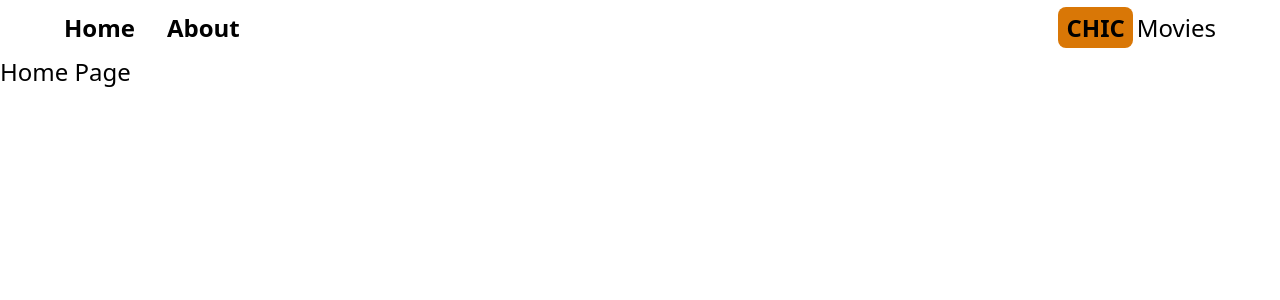
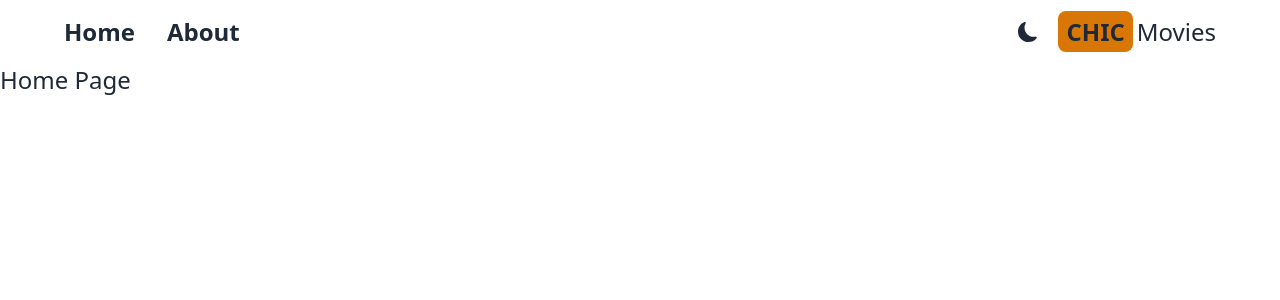
Before and after one commit to codexive-zech/Movies-App, a Next.js app: page / in a window 1280 px wide. Shown: the top 300 px of the page. Built offline with nearby package versions, Linux system fonts and the light colour scheme.

Commit message:
Implemented Light/Dark Mode Toggle switch

```diff
--- a/package.json
+++ b/package.json
@@ -13,6 +13,7 @@
     "eslint": "8.38.0",
     "eslint-config-next": "13.3.0",
     "next": "13.3.0",
+    "next-themes": "^0.2.1",
     "postcss": "8.4.21",
     "react": "18.2.0",
     "react-dom": "18.2.0",
--- /dev/null
+++ b/src/app/components/DarkModeSwitch.jsx
@@ -0,0 +1,35 @@
+"use client";
+
+import React, { useState, useEffect } from "react";
+import { MdLightMode } from "react-icons/md";
+import { BsFillMoonFill } from "react-icons/bs";
+import { useTheme } from "next-themes";
+
+const DarkModeSwitch = () => {
+  const { systemTheme, theme, setTheme } = useTheme();
+  const [mounted, setMounted] = useState(false);
+
+  useEffect(() => {
+    setMounted(true);
+  }, []);
+
+  const currentTheme = theme === "system" ? systemTheme : theme;
+  return (
+    <>
+      {mounted &&
+        (currentTheme === "dark" ? (
+          <MdLightMode
+            className="dark-mode-toggle"
+            onClick={() => setTheme("light")}
+          />
+        ) : (
+          <BsFillMoonFill
+            className="dark-mode-toggle"
+            onClick={() => setTheme("dark")}
+          />
+        ))}
+    </>
+  );
+};
+
+export default DarkModeSwitch;
--- a/src/app/components/Header.jsx
+++ b/src/app/components/Header.jsx
@@ -1,17 +1,18 @@
 import Link from "next/link";
 import React from "react";
-import { NavItems } from ".";
+import { DarkModeSwitch, NavItems } from ".";
 
 const Header = () => {
   return (
-    <div className=" flex items-center justify-between py-5 lg:py-3 w-[90vw] lg:max-w-6xl mx-auto">
+    <div className=" flex items-center justify-between py-5 lg:py-4 w-[90vw] lg:max-w-6xl mx-auto">
       {/* Nav Menu */}
       <div>
         <NavItems />
       </div>
 
       {/* Nav Logo and Dark Mode Toggle */}
-      <div>
+      <div className=" flex items-center justify-between space-x-5">
+        <DarkModeSwitch />
         <Link href="/" className=" text-2xl">
           <span className=" bg-amber-600 px-2 py-1 rounded-lg font-bold mr-1 uppercase">
             Chic
--- /dev/null
+++ b/src/app/components/Provider.jsx
@@ -0,0 +1,15 @@
+"use client";
+import React from "react";
+import { ThemeProvider } from "next-themes";
+
+const Provider = ({ children }) => {
+  return (
+    <>
+      <ThemeProvider enableSystem={true} attribute="class">
+        {children}
+      </ThemeProvider>
+    </>
+  );
+};
+
+export default Provider;
--- a/src/app/components/index.js
+++ b/src/app/components/index.js
@@ -1,3 +1,5 @@
 import Header from "./Header";
 import NavItems from "./NavItems";
-export { Header, NavItems };
+import DarkModeSwitch from "./DarkModeSwitch";
+import Provider from "./Provider";
+export { Header, NavItems, DarkModeSwitch, Provider };
--- a/src/app/globals.css
+++ b/src/app/globals.css
@@ -15,3 +15,13 @@
     --background-end-rgb: 0, 0, 0;
   }
 }
+
+@layer base {
+  body {
+    @apply dark:bg-gray-700 dark:text-gray-200 text-gray-800 select-none transition-colors duration-300;
+  }
+
+  .dark-mode-toggle {
+    @apply text-xl hover:text-amber-500 cursor-pointer;
+  }
+}
--- a/src/app/layout.js
+++ b/src/app/layout.js
@@ -1,5 +1,6 @@
 import { Header } from "./components";
 import "./globals.css";
+import { Provider } from "./components";
 
 export const metadata = {
   title: "Chic Movies App",
@@ -10,10 +11,12 @@ export default function RootLayout({ children }) {
   return (
     <html lang="en">
       <body>
-        {/* Header */}
-        <Header />
-        {/* Navbar */}
-        {children}
+        <Provider>
+          {/* Header */}
+          <Header />
+          {/* Navbar */}
+          {children}
+        </Provider>
       </body>
     </html>
   );
--- a/tailwind.config.js
+++ b/tailwind.config.js
@@ -20,4 +20,5 @@ module.exports = {
     },
   },
   plugins: [],
+  darkMode: "class",
 };
```
Also changed, not shown: 1 other file (tests, documents, lock files or other folders).
